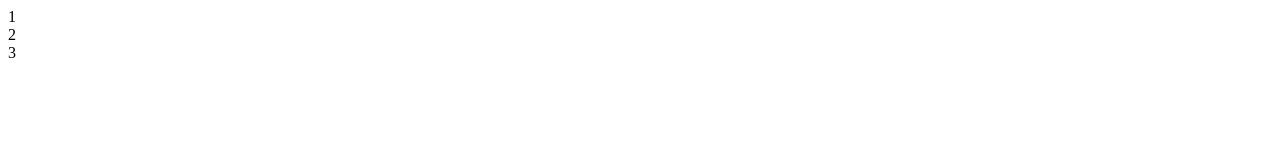
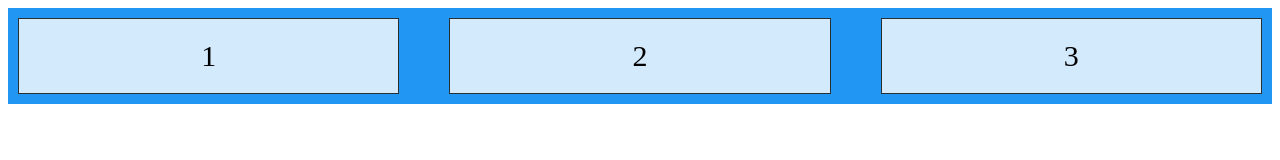
Before and after one commit to Aron-D/Afghanistyle.github.io, a plain HTML site: page index.html in a window 1280 px wide. Drawn offline with Linux system fonts and the light colour scheme.

Commit message:
Update index.html

```diff
--- a/index.html
+++ b/index.html
@@ -4,6 +4,25 @@
     <meta charset="UTF-8">
     <meta name="viewport" content="width=device-width, initial-scale=1.0">
     <title>Github</title>
+
+    <style>
+        .grid-container {
+          display: grid;
+          grid-column-gap: 50px;
+          grid-template-columns: auto auto auto;
+          background-color: #2196F3;
+          padding: 10px;
+        }
+
+        .grid-item {
+          background-color: rgba(255, 255, 255, 0.8);
+          border: 1px solid rgba(0, 0, 0, 0.8);
+          padding: 20px;
+          font-size: 30px;
+          text-align: center;
+        }
+        </style>
+
 </head>
 <body>
     <div class="grid-container">
```
